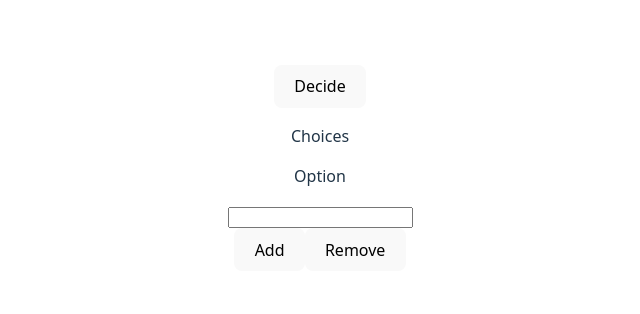
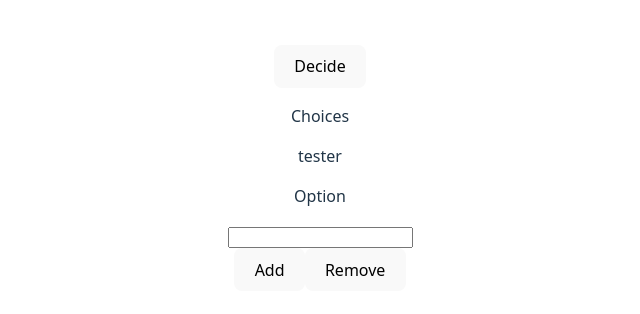
Before and after one commit to czcarrizales/indecision-machine, a React (Vite) app in the folder indecision-machine/: page / in a window 1280 px wide. Shown: the part 232-546 px from the top of the page, without its empty margins (320-960 px from the left). Built offline with nearby package versions, Linux system fonts and the light colour scheme.

Commit message:
testing addChoice function

```diff
--- a/indecision-machine/src/App.jsx
+++ b/indecision-machine/src/App.jsx
@@ -2,10 +2,10 @@ import { useState } from 'react'
 import './App.css'
 
 function App() {
-  const [choices, setChoices] = useState([])
+  const [choices, setChoices] = useState(['tester'])
 
   function addChoice() {
-
+    setChoices([...choices, 'test'])
   }
 
   return (
@@ -14,12 +14,13 @@ function App() {
       <button>Decide</button>
       <div>
         <p>Choices</p>
+        {choices}
       </div>
       <div>
         <p>Option</p>
         <input type="text" />
       </div>
-      <button>Add</button>
+      <button onClick={() => addChoice()}>Add</button>
       <button>Remove</button>
     </div>
     </>
```
